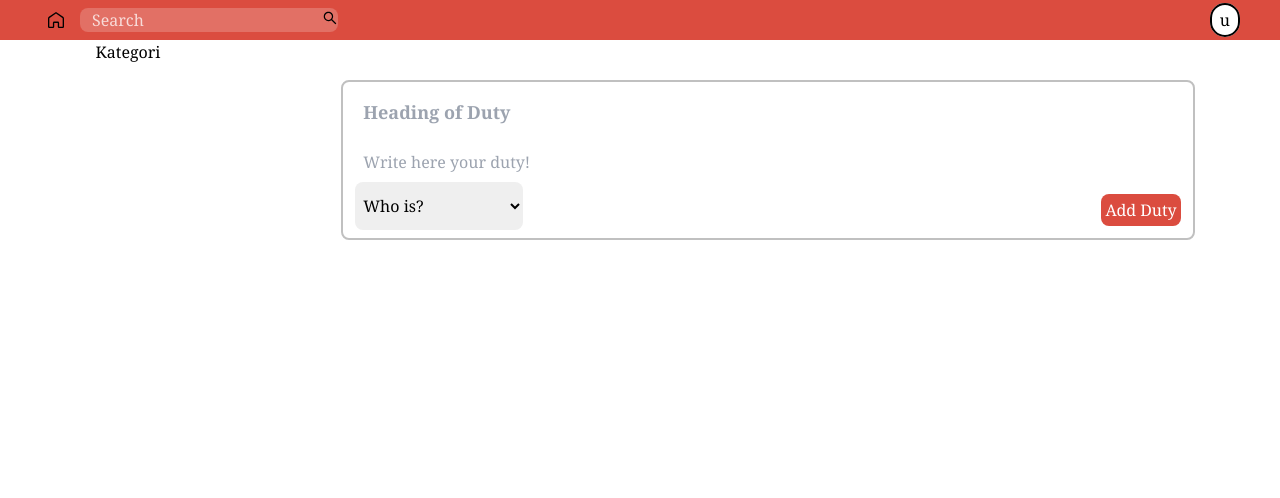
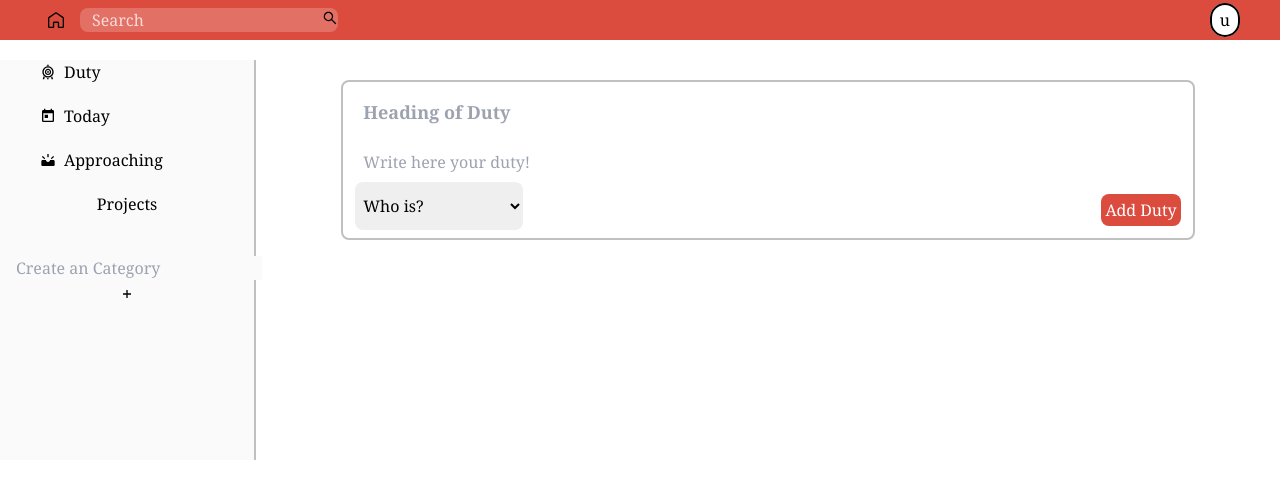
Before and after one commit to bimser-intern/todosaurus, a React (Create React App) app: page / in a window 1280 px wide. Shown: the top 498 px of the page. Built offline with nearby package versions, Linux system fonts and the light colour scheme.

Commit message:
[feature]-[12]-[semver:major]-Categories componenti oluşturuldu. Tailwind ile biçimlendirme yapıldı. (#13)

```diff
--- a/src/App.js
+++ b/src/App.js
@@ -1,6 +1,8 @@
 import './App.css';
+import Categories from './components/Categories';
 import Headbar from './components/Headbar';
 import List from './components/List';
+
 
 
 
@@ -14,7 +16,7 @@ function App() {
         <Headbar ></Headbar>
       </div>
       <div className='flex justify-between'>
-        <div className='w-1/5' >Kategori</div>
+        <div className='w-1/5' ><Categories className='h-full'></Categories></div>
         <div className='w-4/5'><List  /></div>
       </div>
 
--- /dev/null
+++ b/src/components/Categories.js
@@ -0,0 +1,70 @@
+import React from 'react'
+import { useState } from 'react'
+import { GiArcheryTarget } from 'react-icons/gi'
+import { MdUpcoming } from 'react-icons/md'
+import { MdToday } from 'react-icons/md'
+import { GrFormAdd } from 'react-icons/gr'
+
+function Categories() {
+
+    const [categories, setCategory] = useState("");
+    const [list, setList] = useState([]);
+
+    return (
+        <div className='border-r-2 border-borderGray bg-category h-full'>
+            <div className='justify-start'>
+                <div className='flex justify-start mt-5 ml-10 hover:bg-hoverEffect'>
+                    <div>
+                        <GiArcheryTarget className='mt-1 mr-2' />
+                    </div>
+                    <div>
+                        <a className='m-0' href='#/'>
+                            Duty
+                        </a>
+                    </div>
+                </div>
+                <div className='flex justify-start mt-5 ml-10 hover:bg-hoverEffect'>
+                    <div>
+                        <MdToday className='mt-1 mr-2' />
+                    </div>
+                    <div className='m-0'>
+                        <a href='#/'>Today</a>
+                    </div>
+                </div>
+                <div className='flex justify-start mt-5 ml-10 hover:bg-hoverEffect'>
+                    <div>
+                        <MdUpcoming className='mt-1 mr-2' />
+                    </div>
+                    <div className='m-0'>
+                        <a href='#/'>Approaching</a>
+                    </div>
+                </div>
+
+                <div className=' mt-5 mb-10'>Projects</div>
+
+                <div className='m-4 mt-10'>
+                    <input
+                        className='bg-category'
+                        value={categories}
+                        placeholder='Create an Category'
+                        onChange={(e) => setCategory(e.target.value)}
+                    />
+                    <button onClick={() => setList([...list, { id: Date.now(), categories: categories }], setCategory(""))}><GrFormAdd className='-m-1' /></button>
+                </div>
+                <div className='justify-start'>
+                    {list.map((item, index) =>
+                        <div className='mt-5 ml-12 text-left  hover:bg-hoverEffect w-22 '  key={index}>
+                            <span className='w-3 h-3 rounded-full bg-borderGray text-borderGray'>.</span>
+                            <a  className='ml-2' href='#/' >
+                                {item.categories}
+                            </a>
+                        </div>)}
+                </div>
+
+            </div>
+
+        </div>
+    )
+}
+
+export default Categories
--- a/tailwind.config.js
+++ b/tailwind.config.js
@@ -8,7 +8,10 @@ module.exports = {
       'borderGray': '#c0c0c0',
       'profileButton' : '#fff',
       'inputbg': '#e27065',
-      'placeholder' : '#fff'
+      'placeholder' : '#fff',
+      'category' : '#fafafa',
+      'hoverEffect' : '#ececec',
+      'hrbg' :'hsl(0,0%,93%)'
     },
     extend: {},
   },
```
